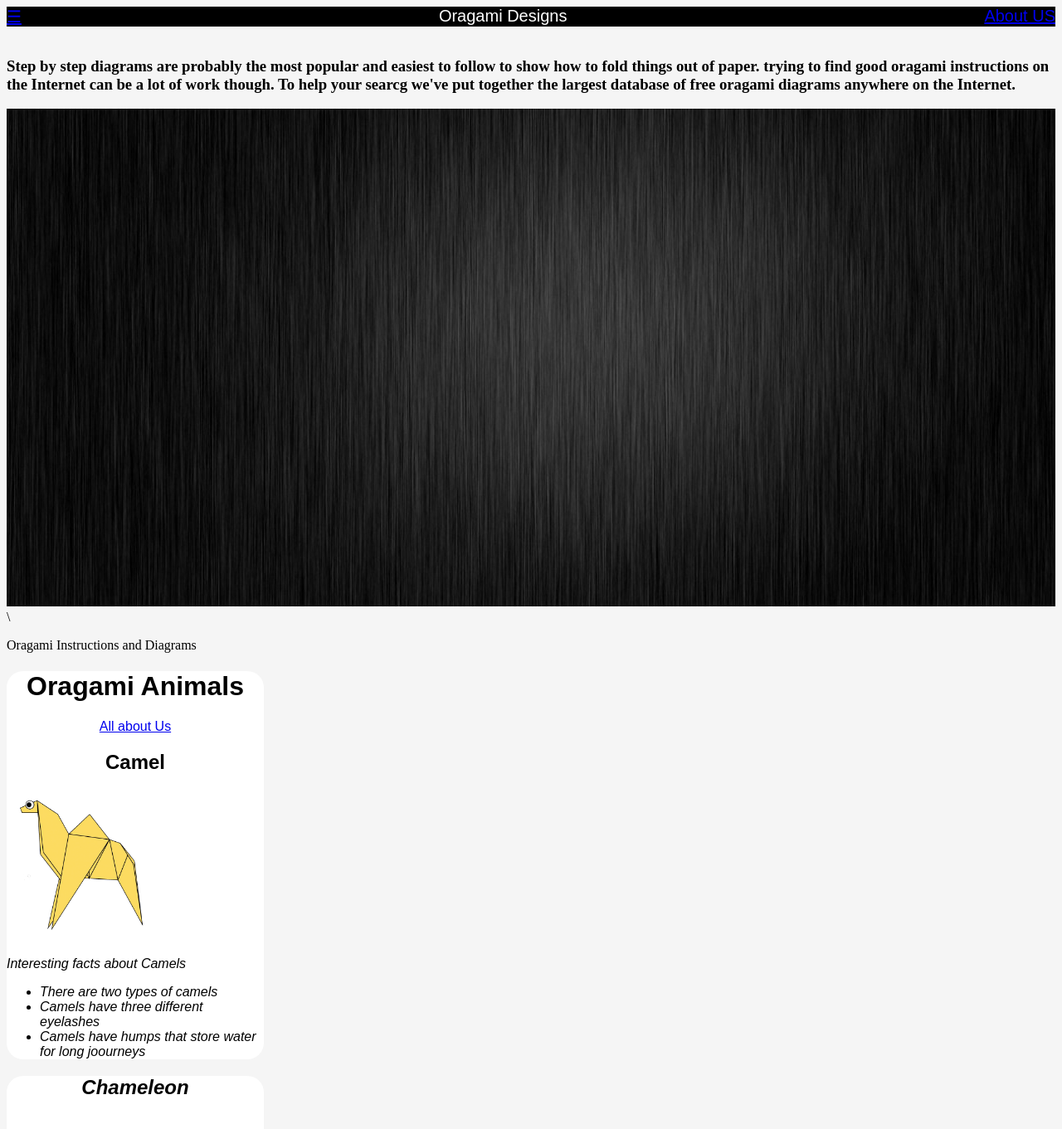
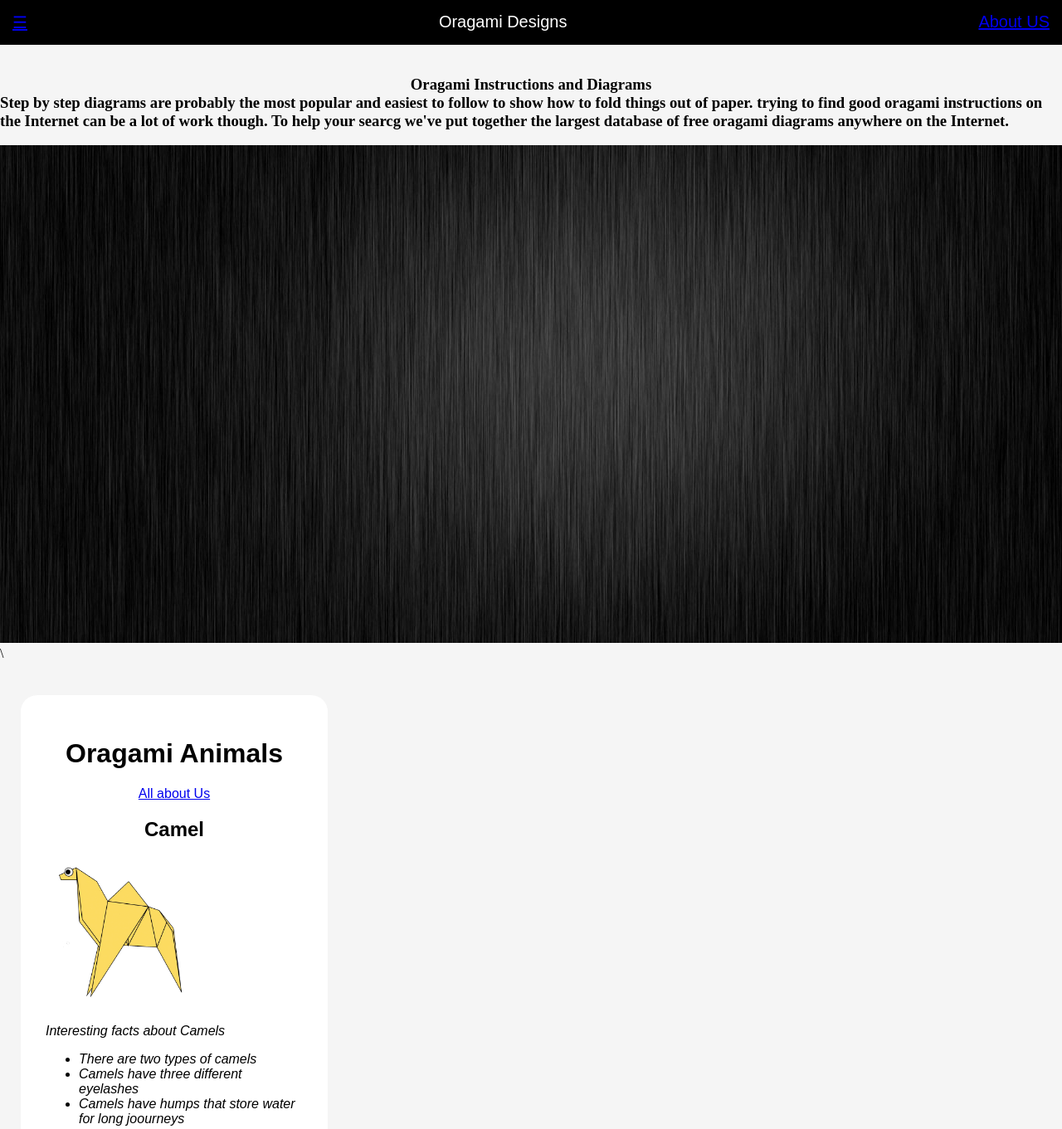
Before and after one commit to rohit-Ironman/project-49, a plain HTML site: page Project49.html in a window 1280 px wide. Shown: the top 1361 px of the page at 83% size. Drawn offline with Linux system fonts and the light colour scheme.

Commit message:
Add files via upload

```diff
--- a/Project49.html
+++ b/Project49.html
@@ -25,7 +25,8 @@ href = "style.css"/>
 </div>
     <div class = "bodyimg">
         <br> <h3>
-            Step by step diagrams are probably the most popular and easiest to follow to show how to fold things out of paper. trying to find good oragami instructions on the Internet can be a lot of work though. To help your searcg we've put together the largest database of free oragami diagrams anywhere on the Internet.
+           <center>Oragami Instructions and Diagrams </center>
+             Step by step diagrams are probably the most popular and easiest to follow to show how to fold things out of paper. trying to find good oragami instructions on the Internet can be a lot of work though. To help your searcg we've put together the largest database of free oragami diagrams anywhere on the Internet.
         </div>
     </h3>
         <img src = "images/main2.jpg" height = "600px" width = "100%">
@@ -36,7 +37,7 @@ href = "style.css"/>
 \
         </div>
         <p>
-            Oragami Instructions and Diagrams
+
 
 
 
--- a/style.css
+++ b/style.css
@@ -1,6 +1,7 @@
+
 .grid{
-    display:flex
-    flex-wrap:wrap
+    display:flex ;
+     flex-wrap:wrap;
 
 }
 .grid img{
@@ -11,6 +12,8 @@
 .oragami {
     border-radius:20px;
     background-color: white;
+    padding: 30px;
+    margin: 25px;
     width: 310px;
     font-family:fantasy;
 }
@@ -19,6 +22,7 @@
     display:flex;
     justify-content: space-between;
     background-color: black;
+    padding:15px;
     font-size: 20px;
     font-family: sans-serif;
     font-weight:400;
@@ -26,9 +30,10 @@
 
 }
 body{
+    margin:0px;
     background-color:whitesmoke
 }
 
 .bodyimg{
-    color: black;
+    color:black;
 }
```
